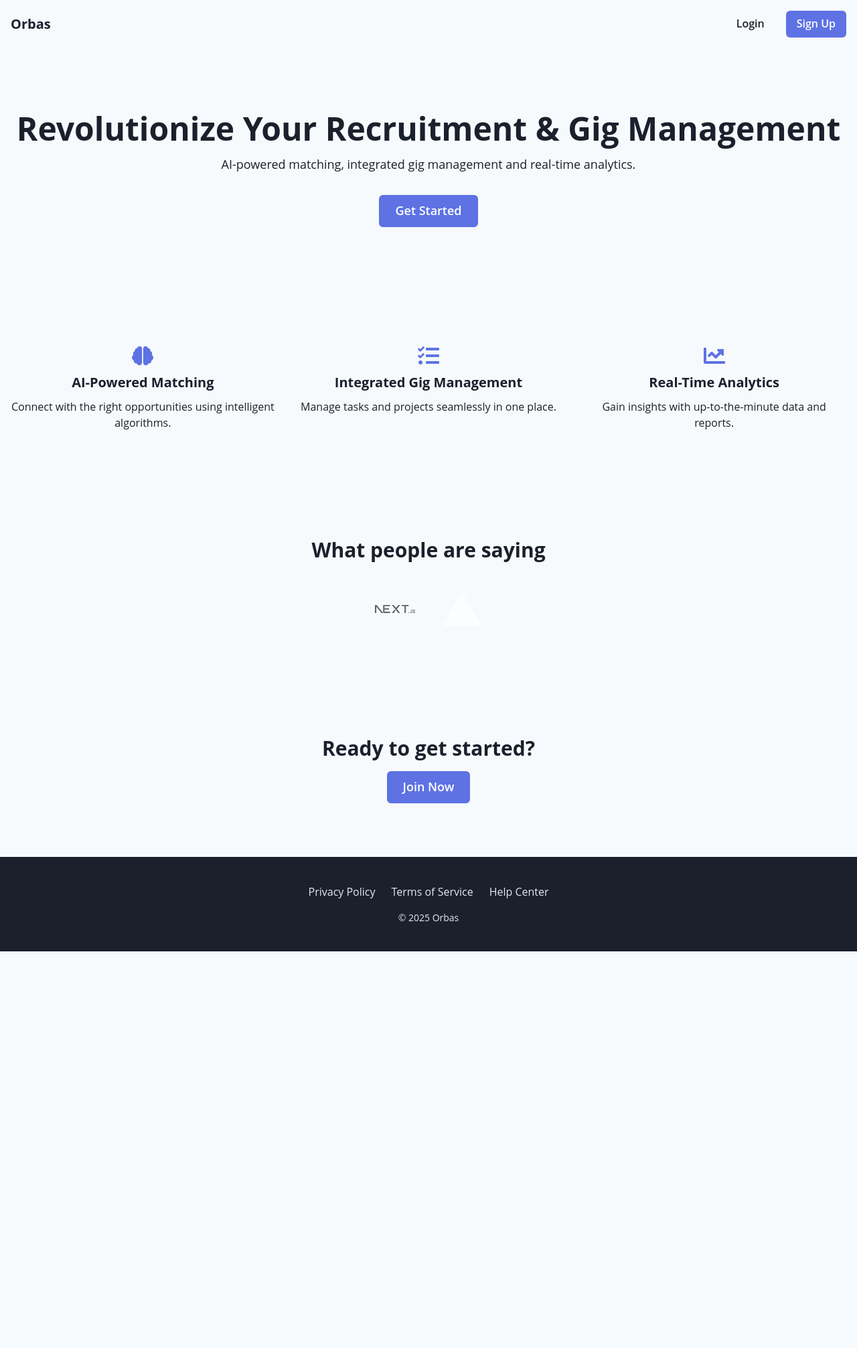
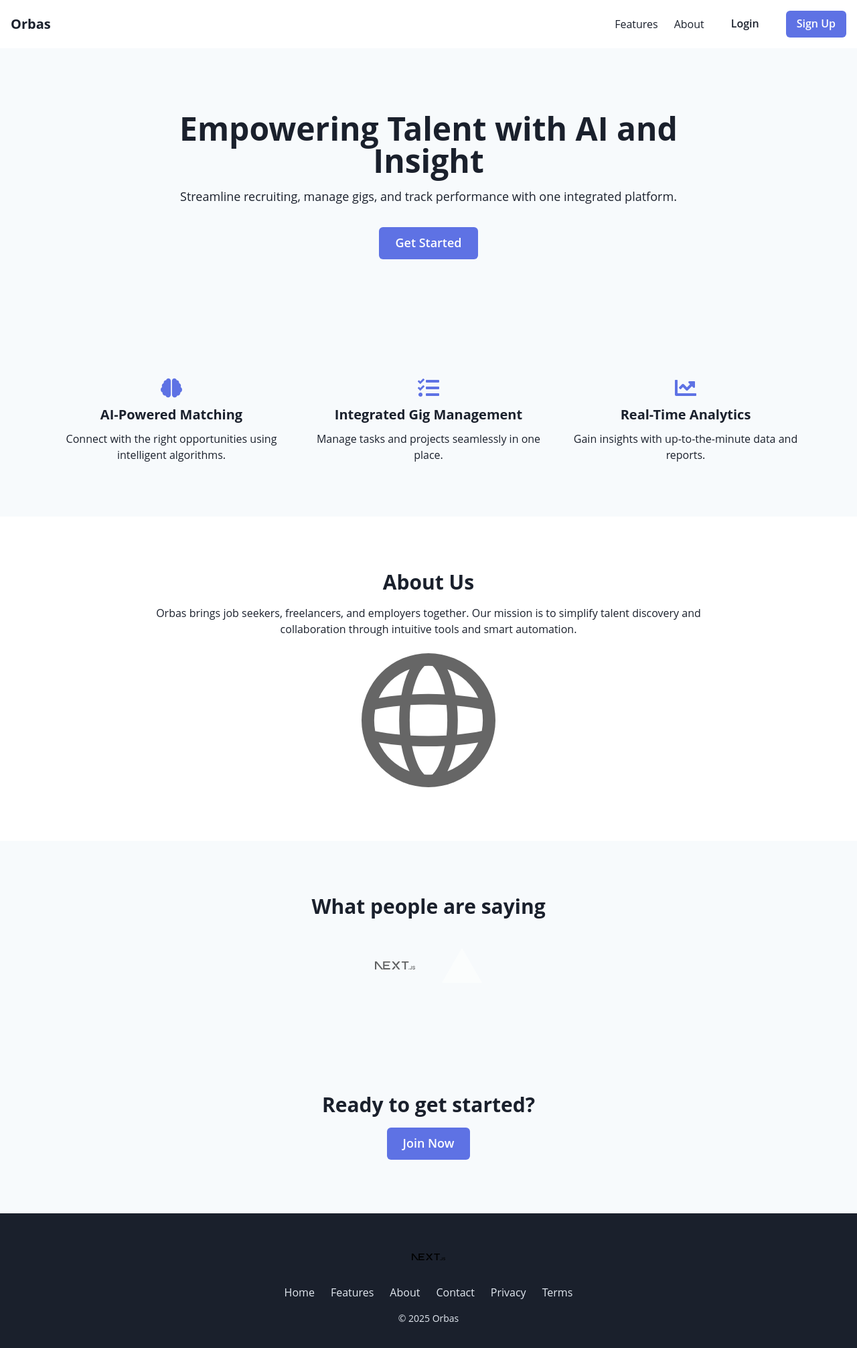
Before and after one commit to orbas1/main-work, a Next.js app: page / in a window 1280 px wide. Shown: the top 2012 px of the page at 67% size. Before the commit the page ends 1420 px from the top, so only its background shows below. Built offline with nearby package versions, Linux system fonts and the light colour scheme; no server answers; the database is empty.

Commit message:
Enhance auth flow and landing page

```diff
--- a/app/api/register/route.ts
+++ b/app/api/register/route.ts
@@ -20,8 +20,12 @@ export async function POST(req: Request) {
       resume: data.resume,
       coverLetter: data.coverLetter,
     });
-    return NextResponse.json({ user });
+    return NextResponse.json({ user }, { status: 201 });
   } catch (e: any) {
-    return NextResponse.json({ error: e.message || "Registration failed" }, { status: 400 });
+    console.error("Registration error", e);
+    return NextResponse.json(
+      { error: e.message || "Registration failed" },
+      { status: 400 }
+    );
   }
 }
--- a/app/login/page.tsx
+++ b/app/login/page.tsx
@@ -31,6 +31,7 @@ export default function LoginPage() {
   const [rememberMe, setRememberMe] = useState(false);
   const [error, setError] = useState("");
   const [captchaToken, setCaptchaToken] = useState<string | null>(null);
+  const [submitting, setSubmitting] = useState(false);
   const siteKey = process.env.NEXT_PUBLIC_RECAPTCHA_SITE_KEY;
   const recaptchaEnabled = Boolean(siteKey);
 
@@ -49,6 +50,7 @@ export default function LoginPage() {
   const handleSubmit = async (e: React.FormEvent) => {
     e.preventDefault();
     setError("");
+    setSubmitting(true);
     const res = await signIn("credentials", {
       email,
       password,
@@ -56,6 +58,7 @@ export default function LoginPage() {
     });
     if (res?.error) {
       setError("Invalid email or password");
+      setSubmitting(false);
       return;
     }
     if (rememberMe) {
@@ -64,6 +67,7 @@ export default function LoginPage() {
       localStorage.removeItem("rememberedEmail");
     }
     router.push("/dashboard");
+    setSubmitting(false);
   };
 
   return (
@@ -114,7 +118,8 @@ export default function LoginPage() {
           <Button
             type="submit"
             colorScheme="brand"
-            isDisabled={recaptchaEnabled && !captchaToken}
+            isDisabled={(recaptchaEnabled && !captchaToken) || submitting}
+            isLoading={submitting}
           >
             Sign In
           </Button>
--- a/app/page.tsx
+++ b/app/page.tsx
@@ -1,7 +1,19 @@
 "use client";
 
 import { useEffect, useState } from "react";
-import { Box, Button, Flex, Heading, Text, Stack, SimpleGrid, Icon, Image, Link } from "@chakra-ui/react";
+import {
+  Box,
+  Button,
+  Flex,
+  Heading,
+  Text,
+  Stack,
+  SimpleGrid,
+  Icon,
+  Image,
+  Link,
+  Container,
+} from "@chakra-ui/react";
 import NextLink from "next/link";
 import { FaBrain, FaTasks, FaChartLine } from "react-icons/fa";
 import TestimonialCarousel from "@/components/TestimonialCarousel";
@@ -27,21 +39,38 @@ export default function LandingPage() {
         position="sticky"
         top={0}
         className={`${styles.header} ${isScrolled ? styles.scrolled : ""}`}
+        bg="white"
+        zIndex={10}
       >
         <Heading size="md">Orbas</Heading>
-        <Stack direction="row" spacing={4} align="center">
-          <Button as={NextLink} href="/login" variant="ghost">Login</Button>
-          <Button as={NextLink} href="/signup" colorScheme="brand">Sign Up</Button>
+        <Stack direction="row" spacing={6} align="center">
+          <Link as={NextLink} href="#features">Features</Link>
+          <Link as={NextLink} href="#about">About</Link>
+          <Button as={NextLink} href="/login" variant="ghost">
+            Login
+          </Button>
+          <Button as={NextLink} href="/signup" colorScheme="brand">
+            Sign Up
+          </Button>
         </Stack>
       </Flex>
 
       <Box textAlign="center" py={24} px={4} bg="gray.50">
-        <Heading size="2xl" mb={4}>Revolutionize Your Recruitment & Gig Management</Heading>
-        <Text fontSize="lg" mb={8}>AI-powered matching, integrated gig management and real-time analytics.</Text>
-        <Button colorScheme="brand" size="lg" as={NextLink} href="/signup">Get Started</Button>
+        <Container maxW="4xl">
+          <Heading size="2xl" mb={4}>
+            Empowering Talent with AI and Insight
+          </Heading>
+          <Text fontSize="lg" mb={8}>
+            Streamline recruiting, manage gigs, and track performance with one integrated platform.
+          </Text>
+          <Button colorScheme="brand" size="lg" as={NextLink} href="/signup">
+            Get Started
+          </Button>
+        </Container>
       </Box>
 
-      <Box py={20} px={4}>
+      <Box py={20} px={4} id="features">
+        <Container maxW="6xl">
           <SimpleGrid columns={{ base: 1, md: 3 }} spacing={8}>
             <Stack align="center" spacing={3}>
               <Icon as={FaBrain} boxSize={8} color="brand.500" />
@@ -59,29 +88,67 @@ export default function LandingPage() {
               <Text textAlign="center">Gain insights with up-to-the-minute data and reports.</Text>
             </Stack>
           </SimpleGrid>
+        </Container>
+      </Box>
+
+      <Box py={20} px={4} bg="white" id="about">
+        <Container maxW="4xl" textAlign="center">
+          <Heading size="lg" mb={4}>About Us</Heading>
+          <Text mb={6}>
+            Orbas brings job seekers, freelancers, and employers together. Our mission is to simplify talent discovery
+            and collaboration through intuitive tools and smart automation.
+          </Text>
+          <Image src="/globe.svg" alt="About Orbas" mx="auto" boxSize={{ base: "150px", md: "200px" }} />
+        </Container>
       </Box>
 
       <Box py={20} px={4} bg="gray.50" textAlign="center">
-        <Heading size="lg" mb={6}>What people are saying</Heading>
+        <Container maxW="6xl">
+          <Heading size="lg" mb={6}>
+            What people are saying
+          </Heading>
           <TestimonialCarousel />
           <Stack direction="row" spacing={10} justify="center" align="center" mt={10}>
             <Image src="/next.svg" alt="Partner" boxSize="60px" opacity={0.6} />
             <Image src="/vercel.svg" alt="Partner" boxSize="60px" opacity={0.6} />
           </Stack>
+        </Container>
       </Box>
 
       <Box py={20} px={4} textAlign="center">
+        <Container maxW="4xl">
           <Heading size="lg" mb={4}>Ready to get started?</Heading>
-        <Button colorScheme="brand" size="lg" as={NextLink} href="/signup">Join Now</Button>
+          <Button colorScheme="brand" size="lg" as={NextLink} href="/signup">
+            Join Now
+          </Button>
+        </Container>
       </Box>
 
-      <Box as="footer" py={10} px={4} bg="gray.800" color="gray.200" textAlign="center">
+      <Box as="footer" py={10} px={4} bg="gray.800" color="gray.200">
+        <Container maxW="6xl" textAlign="center">
+          <Image src="/next.svg" alt="Orbas logo" mx="auto" mb={4} boxSize="50px" />
           <Stack direction="row" spacing={6} justify="center" mb={4}>
-          <Link as={NextLink} href="#">Privacy Policy</Link>
-          <Link as={NextLink} href="#">Terms of Service</Link>
-          <Link as={NextLink} href="#">Help Center</Link>
+            <Link as={NextLink} href="#">
+              Home
+            </Link>
+            <Link as={NextLink} href="#features">
+              Features
+            </Link>
+            <Link as={NextLink} href="#about">
+              About
+            </Link>
+            <Link as={NextLink} href="#">
+              Contact
+            </Link>
+            <Link as={NextLink} href="#">
+              Privacy
+            </Link>
+            <Link as={NextLink} href="#">
+              Terms
+            </Link>
           </Stack>
           <Text fontSize="sm">© {new Date().getFullYear()} Orbas</Text>
+        </Container>
       </Box>
     </Box>
   );
--- a/app/signup/documents/page.tsx
+++ b/app/signup/documents/page.tsx
@@ -1,7 +1,17 @@
 "use client";
 
 import { useState } from "react";
-import { Box, Input, Stack, Heading, Button, Textarea, Progress } from "@chakra-ui/react";
+import {
+  Box,
+  Input,
+  Stack,
+  Heading,
+  Button,
+  Textarea,
+  Progress,
+  Alert,
+  AlertIcon,
+} from "@chakra-ui/react";
 import { useRouter } from "next/navigation";
 import { useSignup } from "@/components/SignupContext";
 import styles from "./page.module.css";
@@ -10,6 +20,8 @@ export default function DocumentsPage() {
   const { data, setData } = useSignup();
   const [resume, setResume] = useState<string>(data.resume || "");
   const [coverLetter, setCoverLetter] = useState(data.coverLetter || "");
+  const [submitting, setSubmitting] = useState(false);
+  const [error, setError] = useState("");
   const router = useRouter();
 
   const handleResume = (e: React.ChangeEvent<HTMLInputElement>) => {
@@ -21,6 +33,9 @@ export default function DocumentsPage() {
   };
 
   const handleSubmit = async () => {
+    setSubmitting(true);
+    setError("");
+    try {
       const payload = { ...data, resume, coverLetter };
       setData({ resume, coverLetter });
       const res = await fetch("/api/register", {
@@ -28,7 +43,17 @@ export default function DocumentsPage() {
         headers: { "Content-Type": "application/json" },
         body: JSON.stringify(payload),
       });
-    if (res.ok) router.push("/login");
+      if (!res.ok) {
+        const { error: message } = await res.json();
+        setError(message || "Registration failed");
+        return;
+      }
+      router.push("/login");
+    } catch (e) {
+      setError("Registration failed");
+    } finally {
+      setSubmitting(false);
+    }
   };
 
   const canSubmit = !!resume;
@@ -48,9 +73,24 @@ export default function DocumentsPage() {
         Step 3 of 3
       </Heading>
       <Stack spacing={4}>
+        {error && (
+          <Alert status="error">
+            <AlertIcon />
+            {error}
+          </Alert>
+        )}
         <Input type="file" accept=".pdf,.doc,.docx" onChange={handleResume} />
-        <Textarea placeholder="Cover Letter" value={coverLetter} onChange={(e) => setCoverLetter(e.target.value)} />
-        <Button colorScheme="brand" onClick={handleSubmit} isDisabled={!canSubmit}>
+        <Textarea
+          placeholder="Cover Letter"
+          value={coverLetter}
+          onChange={(e) => setCoverLetter(e.target.value)}
+        />
+        <Button
+          colorScheme="brand"
+          onClick={handleSubmit}
+          isDisabled={!canSubmit || submitting}
+          isLoading={submitting}
+        >
           Submit
         </Button>
       </Stack>
```
Lines whose indentation alone changed are shown as unchanged.
